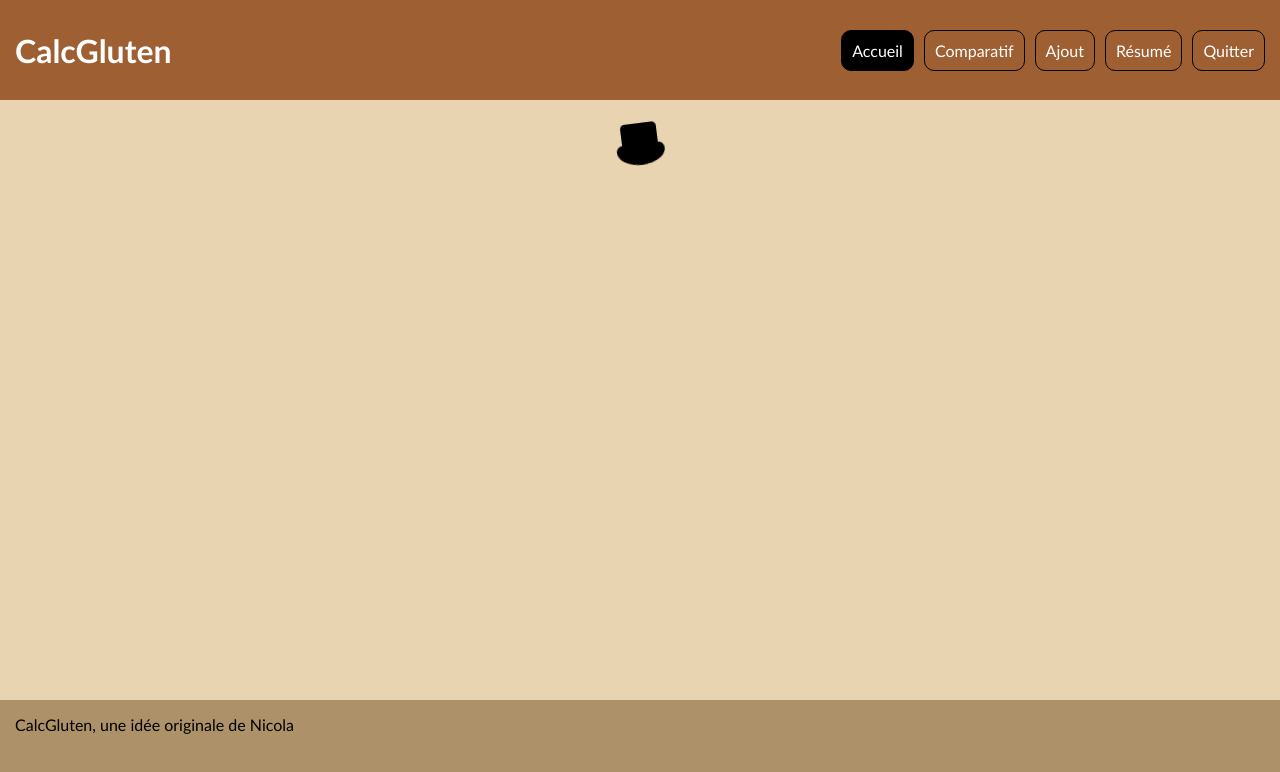
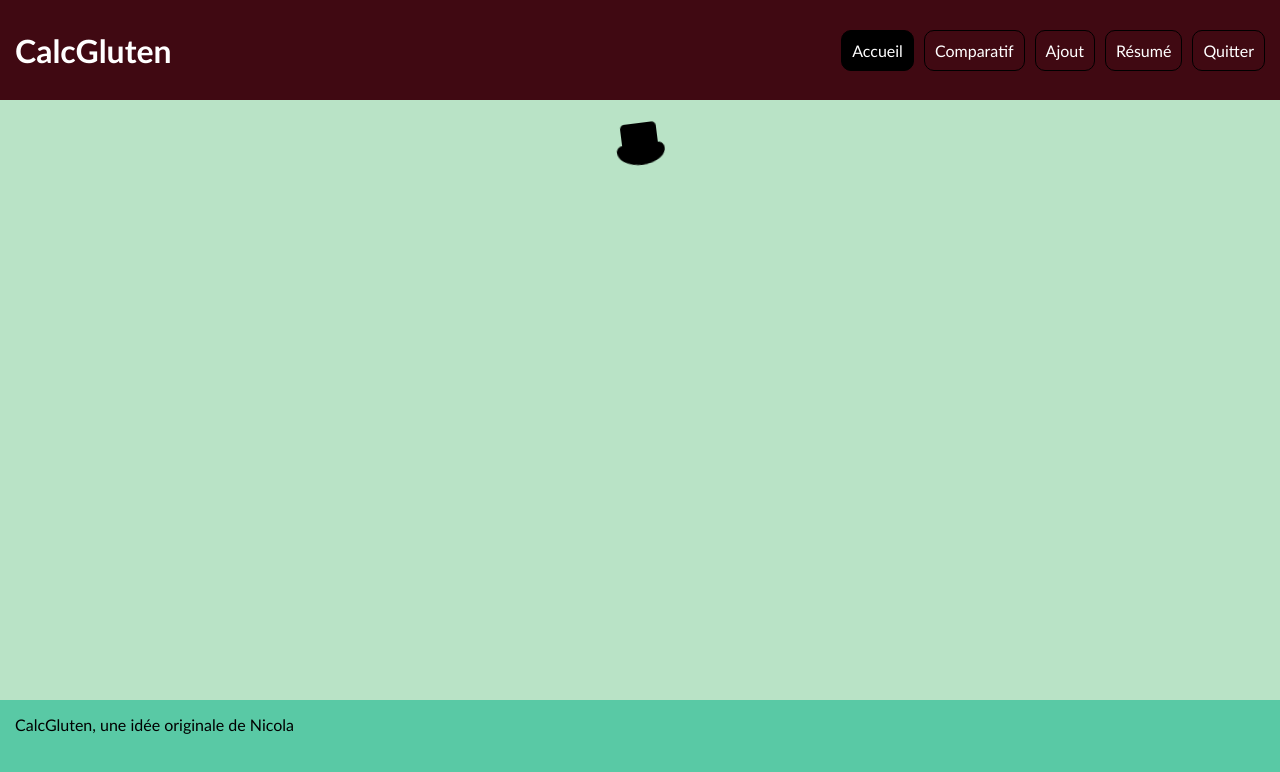
Before and after one commit to chinook07/calcgluten, a React (Create React App) app in the folder client/: page / in a window 1280 px wide. Shown: the top 772 px of the page. Built offline with nearby package versions, Linux system fonts and the light colour scheme; no server answers.

Commit message:
couleurs

```diff
--- a/client/src/GlobalStyles.js
+++ b/client/src/GlobalStyles.js
@@ -31,12 +31,18 @@ export default createGlobalStyle`
         border-radius: 10px;
     }
     :root {
-        --c0: #9e5f32;
+        /* --c0: #9e5f32;
         --c1: #e8d4b0;
         --c2: #674023;
         --c3: #9d7753;
         --c4: #ad9169;
-        --c5: #bda47d;
+        --c5: #bda47d; */
+        --c0: #400912;
+        --c1: #B9E3C6;
+        --c2: #23395B;
+        --c3: #9d7753;
+        --c4: #59C9A5;
+        --c5: #FFFD98;
         --c10: #000;
         --c11: #fff;
     }
```
